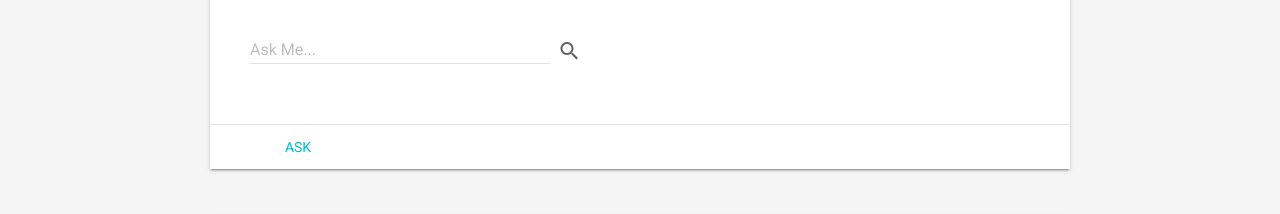
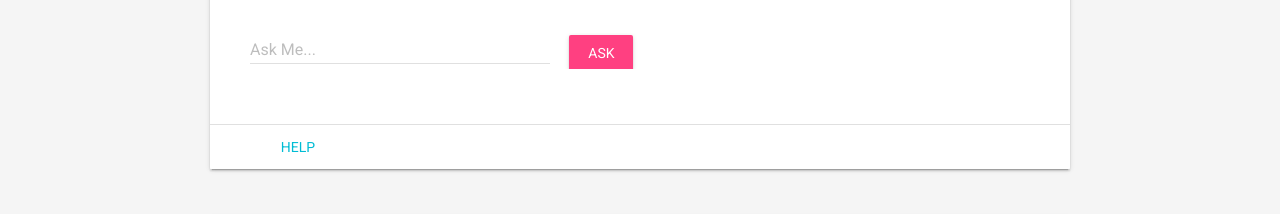
Before and after one commit to 5hirish/adam_app, a website: page src/index.html in a window 1280 px wide. Shown: the part 379-593 px from the top of the page. Drawn offline with nearby package versions, Linux system fonts and the light colour scheme.

Commit message:
Added Button to form

```diff
--- a/src/index.html
+++ b/src/index.html
@@ -73,19 +73,21 @@
                     <div class="mdl-card__supporting-text">
                         <h4>Question</h4>
 
-                        <form action="#">
+                        <form action="#" class="question_form">
                             <div class="mdl-textfield mdl-js-textfield">
                                 <input class="mdl-textfield__input" type="text" id="sample6">
                                 <label class="mdl-textfield__label" for="sample6">Ask Me...</label>
                             </div>
-                            <label class="mdl-button mdl-js-button mdl-button--icon" for="sample6">
-                                <i class="material-icons">search</i>
+                            <label class="mdl-button mdl-js-button" for="sample6">
+                                <button class="mdl-button mdl-js-button mdl-button--raised mdl-js-ripple-effect mdl-button--accent">
+                                    ASK
+                                </button>
                             </label>
                         </form>
 
                     </div>
                     <div class="mdl-card__actions">
-                        <a href="#" class="mdl-button mdl-button--colored mdl-js-button mdl-js-ripple-effect">Ask</a>
+                        <a href="#" class="mdl-button mdl-button--colored mdl-js-button mdl-js-ripple-effect">Help</a>
                     </div>
                 </div>
 
--- a/src/styles.css
+++ b/src/styles.css
@@ -221,3 +221,8 @@ html, body {
 .mdl-demo .mdl-menu__container {
     z-index: 99;
 }
+
+.question_form {
+    align-items: center;
+    align-content: center;
+}
```
